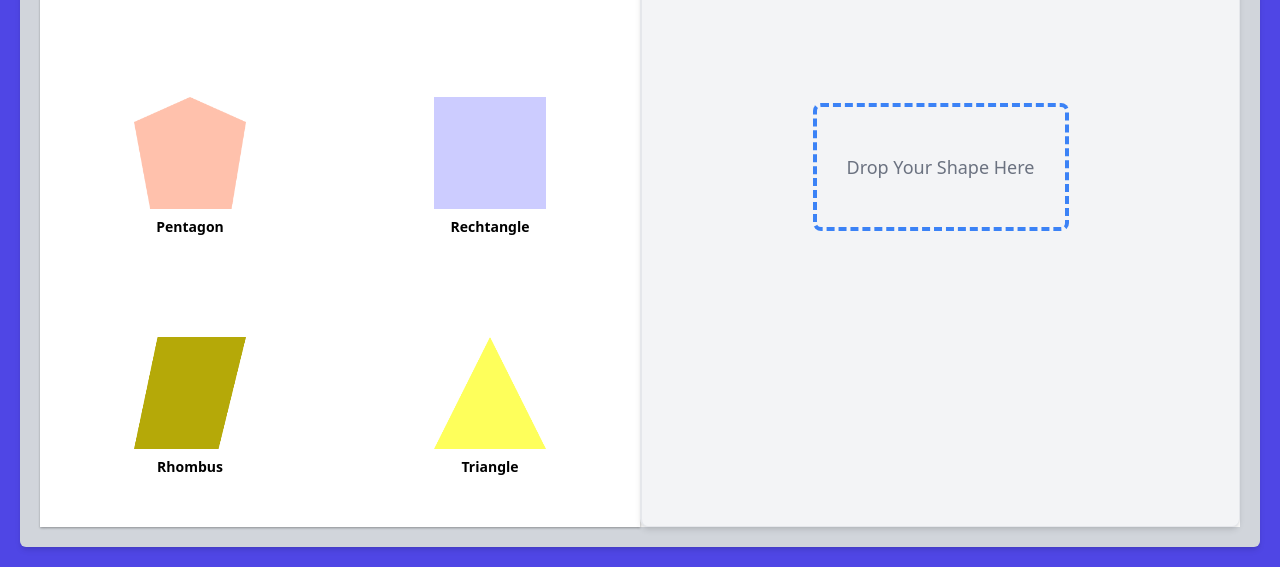
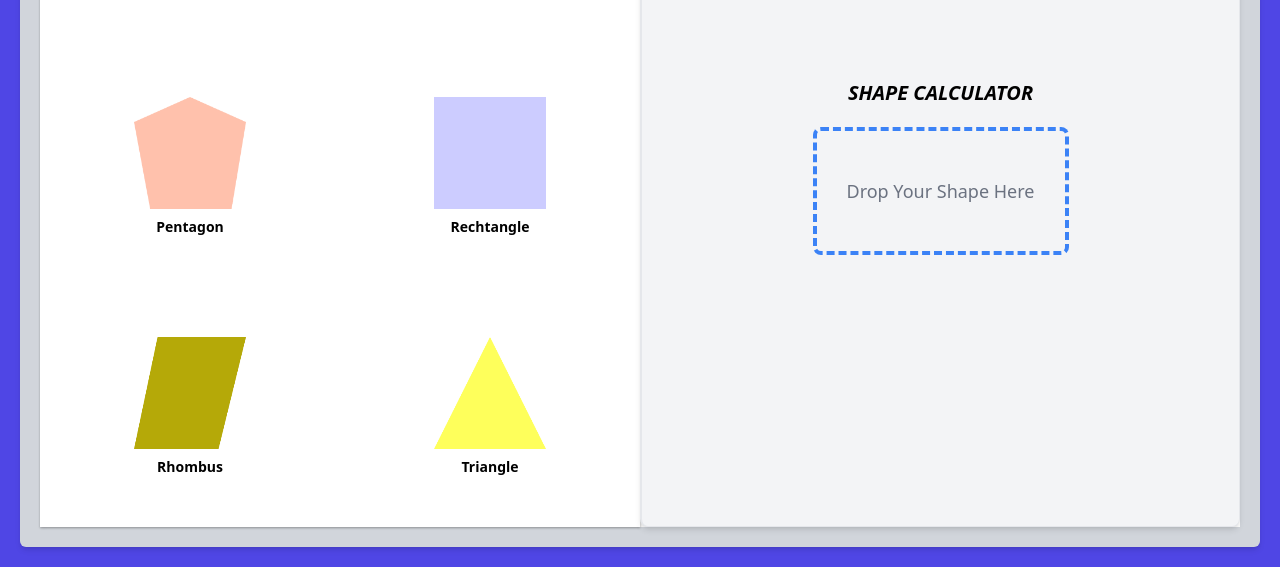
Before and after one commit to abdulkader789/mathcalculatingsite, a website built with Vite: page index.html in a window 1280 px wide. Shown: the part 233-800 px from the top of the page. Built offline with nearby package versions, Linux system fonts and the light colour scheme.

Commit message:
added header text in dropzone shape calculator

```diff
--- a/index.html
+++ b/index.html
@@ -65,7 +65,8 @@
           class="flex dropzone justify-center h-1/2 bg-gray-100 border border-l-2 w-full rounded-lg shadow-md md:h-full md:w-1/2">
           <div id="calculator-box" class="w-full max-w-md p-4  ">
 
-            <div class="flex items-center justify-center w-full h-full">
+            <div class="flex flex-col items-center justify-center w-full h-full">
+              <h3 class="text-xl  mb-5 font-semibold uppercase italic">Shape Calculator</h3>
               <div
                 class="w-64 h-32 border-dashed border-4 border-blue-500 rounded-lg flex items-center justify-center text-gray-500 text-lg">
                 <h2>Drop Your Shape Here</h2>
```
